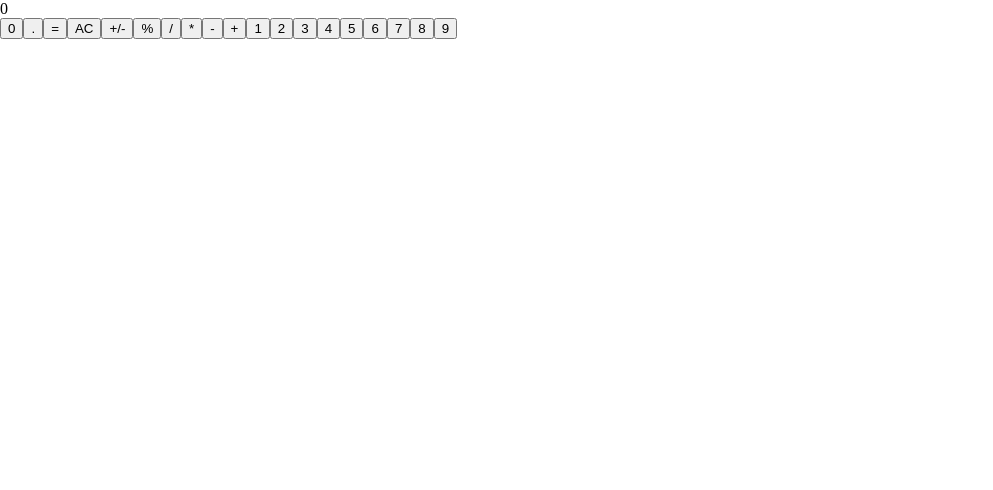
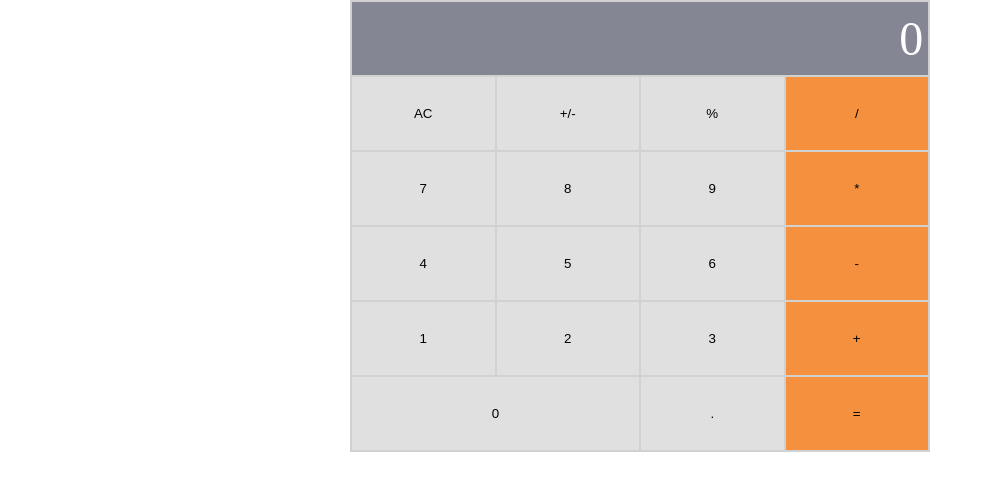
Before and after one commit to HanningtoneM/math-magician, a React (Create React App) app: page / in a window 1280 px wide. Shown: the top 490 px of the page, without its empty margins (0-993 px from the left). Built offline with nearby package versions, Linux system fonts and the light colour scheme.

Commit message:
Add calculator.css

```diff
--- a/src/components/Calculator.css
+++ b/src/components/Calculator.css
@@ -0,0 +1,89 @@
+button {
+  border: none;
+}
+
+.container {
+  font-size: 1.5em;
+  background: #d1d1d1;
+  width: 36rem;
+  height: 28rem;
+  padding: 0.125rem;
+  margin: 0 auto;
+  display: grid;
+  grid-template-columns: 1fr 1fr 1fr 1fr;
+  grid-template-rows: 1fr 1fr 1fr 1fr 1fr 1fr;
+  gap: 2px 2px;
+  grid-auto-flow: row;
+  grid-template-areas:
+    "result result result result"
+    "btn-clear btn-toogle-sign btn-percentage btn-divider"
+    "btn-seven btn-eight btn-nine btn-multiply"
+    "btn-four btn-five btn-six btn-substract"
+    "btn-one btn-two btn-three btn-plus"
+    "btn-zero btn-zero btn-dot btn-equal";
+}
+
+.result {
+  background: #858694;
+  grid-area: result;
+  display: flex;
+  justify-content: flex-end;
+  align-items: center;
+  color: white;
+  font-size: 2em;
+  padding: 0.3rem;
+}
+
+.btn-light {
+  background: #e0e0e0;
+  display: flex;
+  justify-content: center;
+  align-items: center;
+}
+
+.btn-accent {
+  background: #f5913e;
+  display: flex;
+  justify-content: center;
+  align-items: center;
+}
+
+.btn-zero {
+  grid-area: btn-zero;
+}
+
+.btn-dot { grid-area: btn-dot; }
+
+.btn-equal { grid-area: btn-equal; }
+
+.btn-clear { grid-area: btn-clear; }
+
+.btn-toogle-sign { grid-area: btn-toogle-sign; }
+
+.btn-percentage { grid-area: btn-percentage; }
+
+.btn-divider { grid-area: btn-divider; }
+
+.btn-multiply { grid-area: btn-multiply; }
+
+.btn-substract { grid-area: btn-substract; }
+
+.btn-plus { grid-area: btn-plus; }
+
+.btn-one { grid-area: btn-one; }
+
+.btn-two { grid-area: btn-two; }
+
+.btn-three { grid-area: btn-three; }
+
+.btn-four { grid-area: btn-four; }
+
+.btn-five { grid-area: btn-five; }
+
+.btn-six { grid-area: btn-six; }
+
+.btn-seven { grid-area: btn-seven; }
+
+.btn-eight { grid-area: btn-eight; }
+
+.btn-nine { grid-area: btn-nine; }
```
